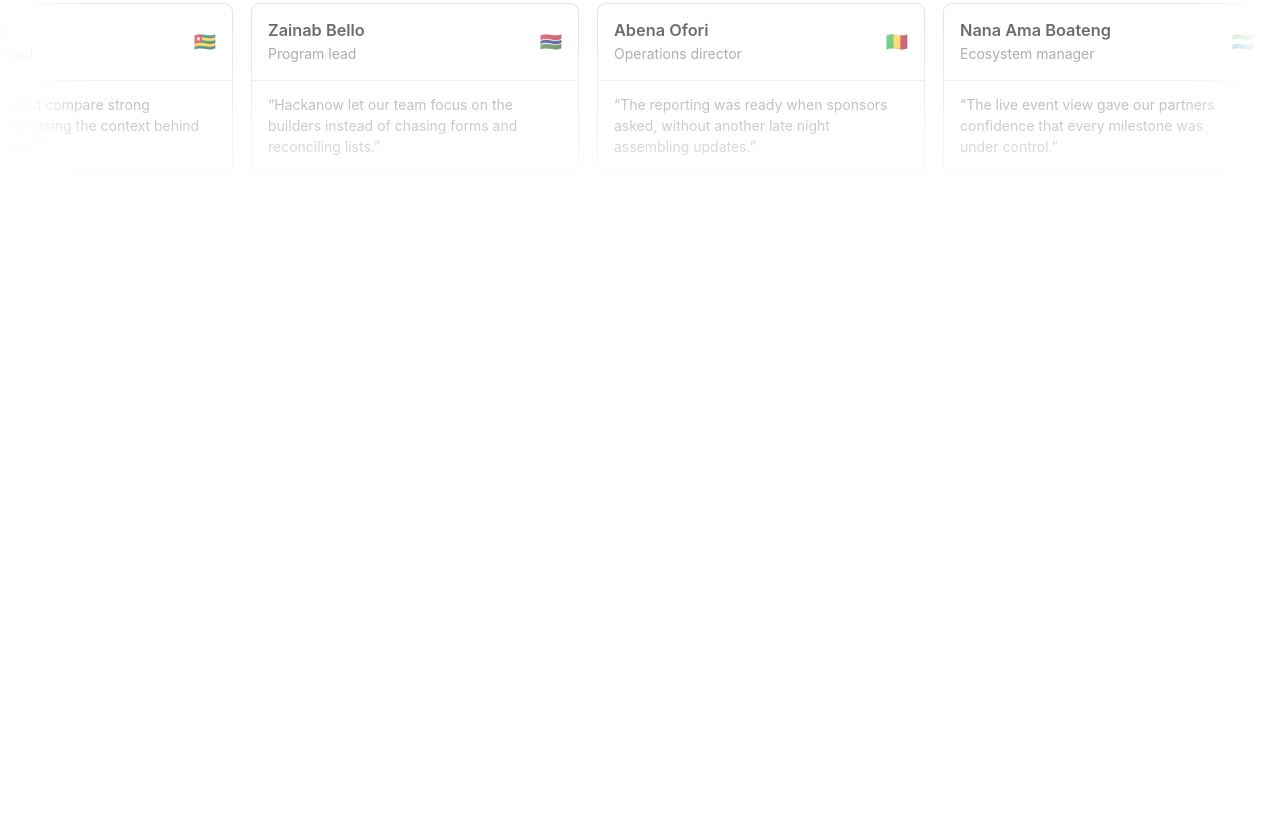
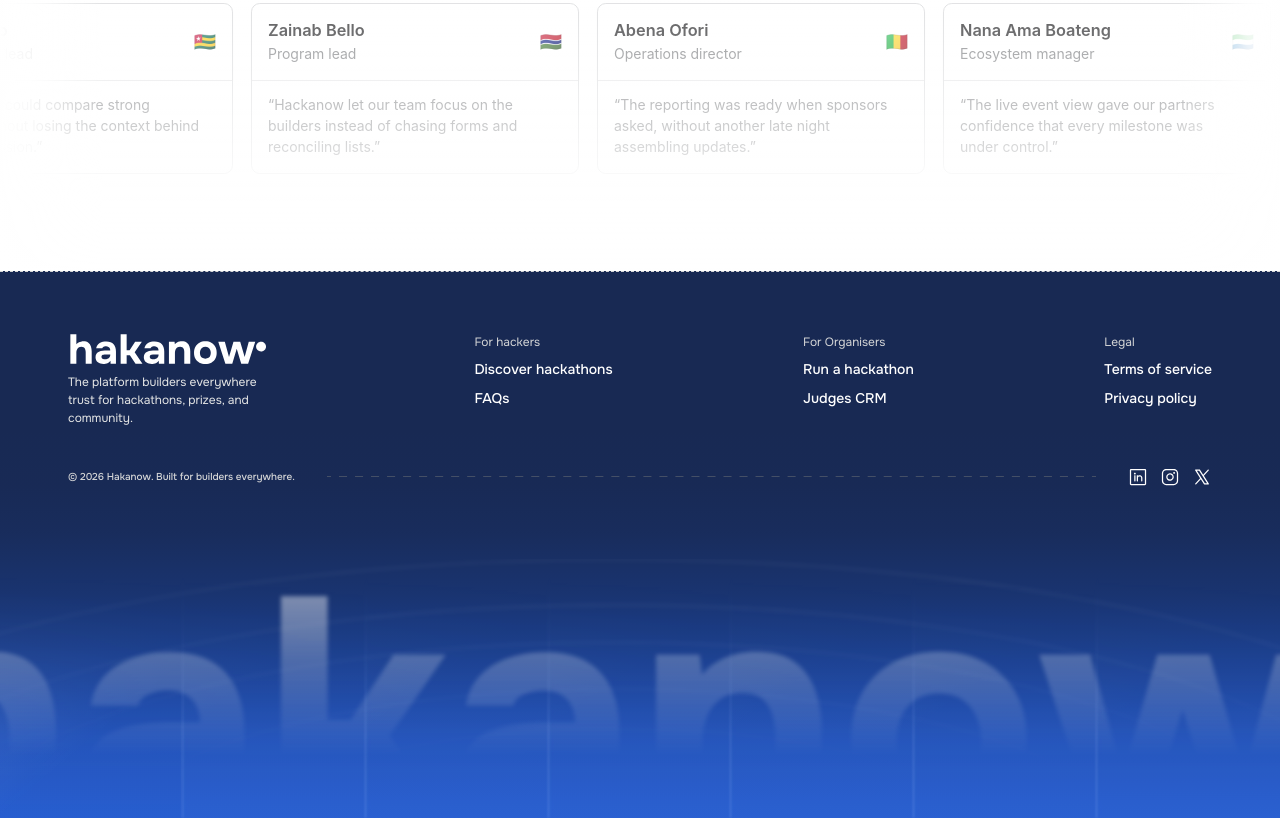
Before and after one commit to geodeius/testimonial-interaction, a plain HTML site: page index.html in a window 1280 px wide. Shown: the part 1029-1847 px from the top of the page. Before the commit the page ends 1300 px from the top, so only its background shows below. Drawn offline with Linux system fonts and the light colour scheme.

Commit message:
Add Hakanow footer

```diff
--- /dev/null
+++ b/footer.css
@@ -0,0 +1,206 @@
+@font-face {
+  font-family: Onest;
+  src: url("assets/onest.ttf") format("truetype");
+  font-weight: 100 900;
+  font-display: swap;
+}
+
+.site-footer {
+  --footer-navy: #182953;
+  --footer-blue: #1e56cd;
+  --footer-muted: #d5d6d7;
+  --footer-art-height: 286px;
+  position: relative;
+  isolation: isolate;
+  overflow: hidden;
+  box-sizing: border-box;
+  min-height: 547px;
+  padding: 61px 24px calc(var(--footer-art-height) + 45px);
+  border-top: 1px dashed var(--footer-muted);
+  background: var(--footer-navy);
+  color: #fff;
+  font: 400 14px/1.5 Onest, sans-serif;
+}
+
+.site-footer :where(p, h2, ul) { margin: 0; }
+.site-footer img { display: block; }
+
+.site-footer__inner {
+  max-width: 1144px;
+  margin-inline: auto;
+}
+
+.site-footer__columns {
+  display: flex;
+  justify-content: space-between;
+  gap: 24px;
+}
+
+.site-footer__brand {
+  width: 216px;
+  max-width: 100%;
+  color: #e5e6e6;
+  font-size: 12px;
+}
+
+.site-footer__brand p { margin-top: 8px; }
+
+.site-footer__group h2 {
+  margin-bottom: 8px;
+  color: var(--footer-muted);
+  font-size: 12px;
+  font-weight: 400;
+}
+
+.site-footer__group ul {
+  display: grid;
+  gap: 8px;
+  padding: 0;
+  list-style: none;
+}
+
+.site-footer a {
+  color: inherit;
+  font-weight: 500;
+  text-decoration: none;
+}
+
+.site-footer a:hover { text-decoration: underline; }
+
+.site-footer a:focus-visible {
+  outline: 2px solid currentColor;
+  outline-offset: 3px;
+}
+
+.site-footer__bottom {
+  display: flex;
+  align-items: center;
+  gap: 32px;
+  margin-top: 40px;
+  color: var(--footer-muted);
+  font-size: 10px;
+  font-weight: 500;
+}
+
+.site-footer__divider {
+  flex: 1;
+  opacity: .65;
+  height: .5px;
+  background: url("assets/2a8e7.svg") left center / 769px .5px repeat-x;
+}
+
+.site-footer__social {
+  display: flex;
+  gap: 12px;
+}
+
+.site-footer__social a {
+  position: relative;
+  border-radius: 2px;
+}
+
+.site-footer__social a::after {
+  position: absolute;
+  inset: -2px;
+  content: "";
+}
+
+.site-footer__social a:hover { opacity: .8; }
+
+.site-footer__art {
+  position: absolute;
+  z-index: -1;
+  inset: 0;
+  overflow: hidden;
+  pointer-events: none;
+  background: linear-gradient(
+    180deg,
+    transparent 28%,
+    #1e56cd05 39%,
+    #1e56cd14 48%,
+    #1e56cd3d 59%,
+    #1e56cd87 72%,
+    #1e56cdcf 85%,
+    var(--footer-blue) 100%
+  );
+}
+
+.site-footer__rings,
+.site-footer__wordmark {
+  position: absolute;
+  max-width: none;
+}
+
+.site-footer__rings {
+  bottom: -340px;
+  left: calc(50% - 24px);
+  transform: translateX(-50%);
+  opacity: .42;
+  filter: blur(2px);
+  mask-image: linear-gradient(#000 7%, transparent 39%);
+}
+
+.site-footer__wordmark {
+  bottom: -17px;
+  left: calc(50% - 768.5px);
+  filter: blur(2px);
+  opacity: .58;
+  mask-image: linear-gradient(#000 0%, #0007 30%, transparent 68%);
+}
+
+.site-footer__panels {
+  position: absolute;
+  inset: auto 0 0;
+  display: grid;
+  grid-template-columns: repeat(7, 1fr);
+  height: var(--footer-art-height);
+  mask-image: linear-gradient(
+    to top,
+    #000 0%,
+    #000f 15%,
+    #000d 30%,
+    #0008 45%,
+    #0003 60%,
+    #0001 72%,
+    transparent 86%
+  );
+}
+
+.site-footer__panels span {
+  position: relative;
+  background:
+    linear-gradient(145deg, #d6e6ff17, transparent 48%),
+    linear-gradient(180deg, #c4daff08, #a6c6ff18);
+  backdrop-filter: blur(5px) saturate(1.18);
+}
+
+.site-footer__panels span:first-child {
+  border-radius: 0 4px 0 0;
+  background:
+    linear-gradient(140deg, #d6e6ff2b, transparent 65%),
+    linear-gradient(180deg, #c4daff08, #a6c6ff12);
+}
+
+.site-footer__panels span:not(:last-child)::after {
+  position: absolute;
+  inset-block: 0;
+  inset-inline-end: 0;
+  width: 1px;
+  background: #acc7ff4d;
+  filter: blur(1.25px);
+  content: "";
+}
+
+@media (max-width: 760px) {
+  .site-footer { --footer-art-height: 160px; padding-top: 40px; }
+  .site-footer__columns { display: grid; grid-template-columns: repeat(3, minmax(0, 1fr)); }
+  .site-footer__brand { grid-column: 1 / -1; }
+  .site-footer__wordmark { bottom: -95px; }
+  .site-footer__rings { bottom: -440px; }
+}
+
+@media (max-width: 460px) {
+  .site-footer__columns { grid-template-columns: repeat(2, minmax(0, 1fr)); }
+  .site-footer__bottom { flex-wrap: wrap; gap: 16px 24px; }
+  .site-footer__divider { display: none; }
+}
--- a/index.html
+++ b/index.html
@@ -9,9 +9,56 @@
     />
     <title>Hackanow Testimonials</title>
     <link rel="stylesheet" href="./styles.css" />
+    <link rel="stylesheet" href="./footer.css" />
   </head>
   <body>
     <main id="main-content"></main>
+    <footer class="site-footer">
+      <div class="site-footer__art" aria-hidden="true">
+        <img class="site-footer__rings" src="assets/8ad2a.svg" width="1873" alt="">
+        <img class="site-footer__wordmark" src="assets/11d9d.svg" width="1538" height="248" alt="">
+        <div class="site-footer__panels"><span></span><span></span><span></span><span></span><span></span><span></span><span></span></div>
+      </div>
+      <div class="site-footer__inner">
+        <div class="site-footer__columns">
+          <div class="site-footer__brand">
+            <img src="assets/24ff7.svg" width="198" height="32" alt="Hakanow">
+            <p>The platform builders everywhere trust for hackathons, prizes, and community.</p>
+          </div>
+          <nav class="site-footer__group" aria-label="For hackers">
+            <h2>For hackers</h2>
+            <ul>
+              <li><a href="/hackathons">Discover hackathons</a></li>
+              <li><a href="/faqs">FAQs</a></li>
+            </ul>
+          </nav>
+          <nav class="site-footer__group" aria-label="For Organisers">
+            <h2>For Organisers</h2>
+            <ul>
+              <li><a href="/organisers">Run a hackathon</a></li>
+              <li><a href="/judges-crm">Judges CRM</a></li>
+            </ul>
+          </nav>
+          <nav class="site-footer__group" aria-label="Legal">
+            <h2>Legal</h2>
+            <ul>
+              <li><a href="/terms">Terms of service</a></li>
+              <li><a href="/privacy">Privacy policy</a></li>
+            </ul>
+          </nav>
+        </div>
+        <div class="site-footer__bottom">
+          <p>© 2026 Hakanow. Built for builders everywhere.</p>
+          <div class="site-footer__divider" aria-hidden="true"></div>
+          <nav class="site-footer__social" aria-label="Social media">
+            <!-- Confirm these profile URLs with the site owner before publishing. -->
+            <a href="https://www.linkedin.com/company/hakanow/" aria-label="Hakanow on LinkedIn"><img src="assets/fae71.svg" width="20" height="20" alt=""></a>
+            <a href="https://www.instagram.com/hakanow/" aria-label="Hakanow on Instagram"><img src="assets/8cd4d.svg" width="20" height="20" alt=""></a>
+            <a href="https://x.com/hakanow" aria-label="Hakanow on X"><img src="assets/82eaa.svg" width="20" height="20" alt=""></a>
+          </nav>
+        </div>
+      </div>
+    </footer>
     <script type="module" src="./script.js"></script>
   </body>
 </html>
```
Also changed, not shown: assets/11d9d.svg (added), assets/24ff7.svg (added), assets/2a8e7.svg (added), assets/82eaa.svg (added), assets/8ad2a.svg (added), assets/8cd4d.svg (added), assets/OFL.txt (added), assets/fae71.svg (added), assets/onest.ttf (added).
